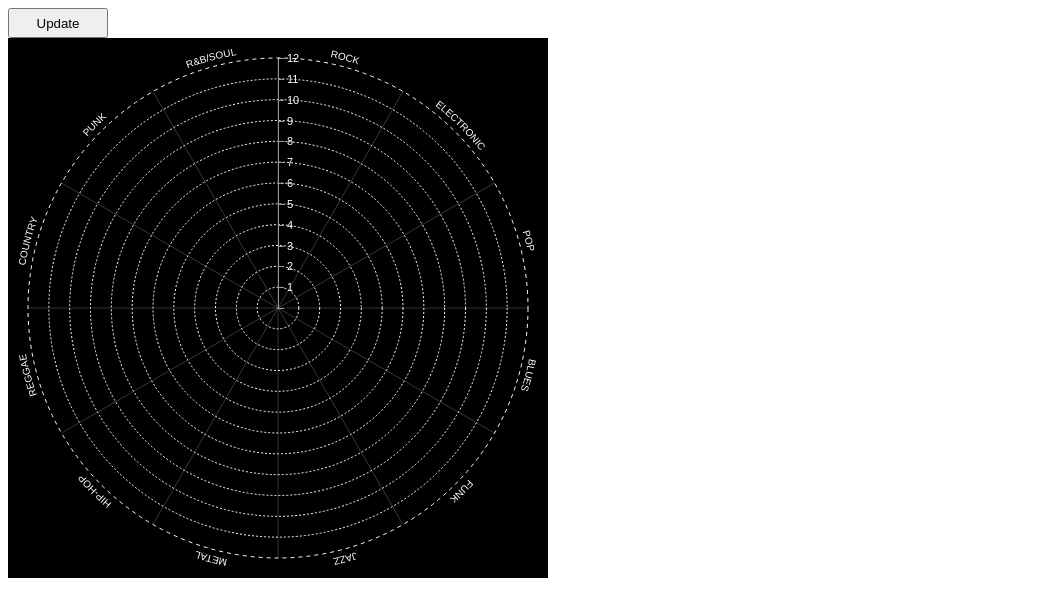
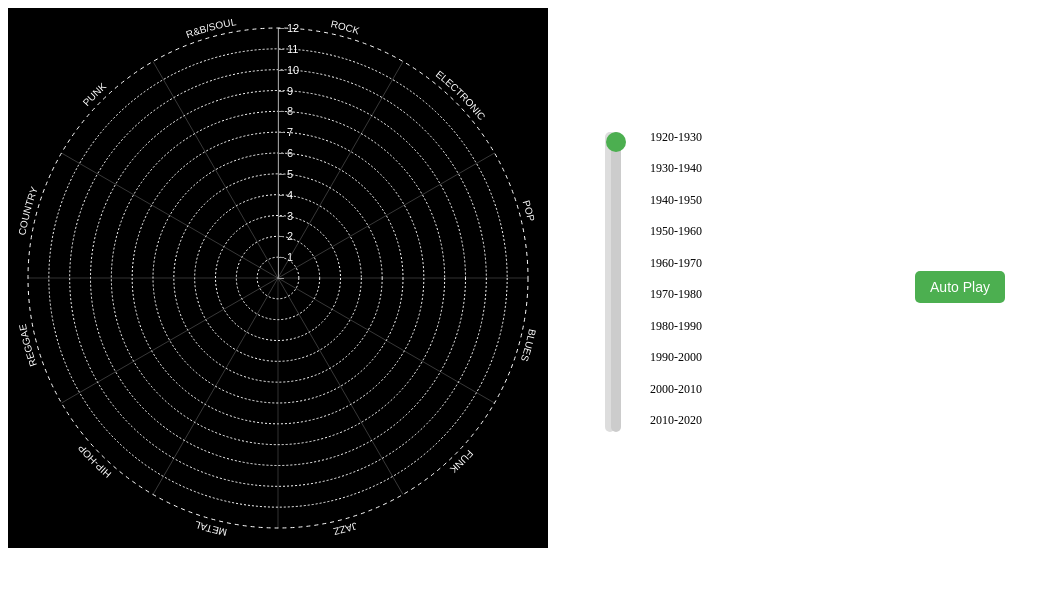
Before and after one commit to joma0/visualdon-musicproject, a website built with Vite: page test.html in a window 1280 px wide. Shown: the whole page, without its empty margins (0-1060 px from the left). Built offline with nearby package versions, Linux system fonts and the light colour scheme.

Commit message:
Ajout d'un slider et ajout de l'Auto-Play

```diff
--- a/src/index.js
+++ b/src/index.js
@@ -18,8 +18,38 @@ function update() {
         .call(chart);
 }
 
-d3.select('#update')
-    .on('click', update);
+document.addEventListener("DOMContentLoaded", function () {
+    const slider = document.getElementById("slider");
+    const autoPlayButton = document.getElementById("auto-play");
+    let autoPlayInterval = null;
+
+    autoPlayButton.addEventListener("click", function () {
+        if (autoPlayInterval) {
+            clearInterval(autoPlayInterval); // Stop if already running
+            autoPlayInterval = null;
+            autoPlayButton.textContent = "Auto Play";
+            return;
+        }
+
+        slider.value = 10; // Reset slider to 10
+        autoPlayButton.textContent = "Stop";
+
+        autoPlayInterval = setInterval(() => {
+            if (slider.value > 1) {
+                slider.value = parseInt(slider.value) - 1;
+                slider.dispatchEvent(new Event("input")); // Simule le changement pour mettre à jour le graphique
+            } else {
+                clearInterval(autoPlayInterval);
+                autoPlayInterval = null;
+                autoPlayButton.textContent = "Auto Play";
+            }
+        }, 3000); // 5 secondes entre chaque descente
+    });
+});
+
+//d3.select('#update').on('click', update);
+
+d3.select('#slider').on('input', update);
 
 var chart = radialBarChart()
     .barHeight(250)
--- a/test.html
+++ b/test.html
@@ -8,6 +8,7 @@
           font-family: "Helvetica Neue", Helvetica, sans-serif;
           font-size: 14px;
         }
+
         #chart path {
           fill: none;
         }
@@ -16,6 +17,7 @@
         #chart .layer-0 path {
           fill: steelblue;
         }
+
         #chart .layer-1 path {
           fill: white !important;
           opacity: 0.3;
@@ -28,10 +30,12 @@
           stroke: #aaa;
           stroke-dasharray: 4, 4;
         }
+
         #chart .tick-circles circle {
           stroke: #ddd;
           stroke-dasharray: 2, 2;
         }
+
         #chart .spokes line {
           stroke: #666;
           stroke-width: 0.2;
@@ -41,10 +45,12 @@
         #chart .axis text {
           font-size: 11px;
         }
+
         #chart .axis path {
           stroke: #999;
           shape-rendering: crispEdges;
         }
+
         #chart .axis line {
           stroke: #999;
           shape-rendering: crispEdges;
@@ -63,13 +69,123 @@
           height: 30px;
           cursor: pointer;
         }
+
+        #container {
+          display: flex;
+          align-items: center;
+        }
+
+        #slider-container {
+          position: relative;
+          width: 80px; /* largeur totale souhaitée (peut être ajustée) */
+          height: 300px; /* correspond à la longueur désirée du slider */
+          margin-left: 20px;
+        }
+        /* Slider positionné absolument dans le conteneur */
+        #slider {
+          position: absolute;
+          top: 0;
+          left: 35px; /* centrer horizontalement le slider dans un conteneur de 80px de large */
+          width: 300px;   /* longueur du slider avant rotation */
+          height: 10px;   /* épaisseur de la barre */
+          -webkit-appearance: none;
+          background: #ddd;
+          border-radius: 5px;
+          outline: none;
+          /* On applique une translation pour le repositionner, puis on le tourne */
+          transform: translate(0, 300px) rotate(-90deg);
+          transform-origin: top left;
+        }
+
+        /* Track pour Chrome, Safari, Opera */
+        #slider::-webkit-slider-runnable-track {
+          width: 100%;
+          height: 10px;
+          background: #ccc;
+          border-radius: 5px;
+        }
+        /* Thumb pour Chrome, Safari, Opera */
+        #slider::-webkit-slider-thumb {
+          -webkit-appearance: none;
+          width: 20px;
+          height: 20px;
+          background: #4CAF50;
+          border-radius: 50%;
+          margin-top: -5px;
+          cursor: pointer;
+        }
+        /* Track pour Firefox */
+        #slider::-moz-range-track {
+          width: 100%;
+          height: 10px;
+          background: #ccc;
+          border-radius: 5px;
+        }
+        /* Thumb pour Firefox */
+        #slider::-moz-range-thumb {
+          width: 20px;
+          height: 20px;
+          background: #4CAF50;
+          border-radius: 50%;
+          cursor: pointer;
+        }
+        /* Positionnement absolu des labels sur la droite du slider */
+        #tickmarks {
+          position: absolute;
+          top: 0;
+          left: 80px;
+          height: 300px; /* Doit correspondre à la hauteur du conteneur */
+          display: flex;
+          flex-direction: column;
+          justify-content: space-between;
+          font-size: 12px;
+          /* Pas de marge pour que les labels soient collés au bord */
+          margin: 0;
+          padding: 0;
+        }
+        #tickmarks option {
+          text-align: right;
+        }
+        #auto-play {
+          display: block;
+          width: auto; /* Ajuste la largeur au contenu */
+          padding: 8px 15px;
+          font-size: 14px;
+          cursor: pointer;
+          background-color: #4CAF50;
+          color: white;
+          border: none;
+          border-radius: 5px;
+          margin: 15px auto 0; /* Marge au-dessus pour le placer sous le slider */
+          text-align: center;
+        }
+
+        #auto-play:hover {
+          background-color: #45a049;
+        }
     </style>
   </head>
   <body>
-    <button type="button" id="update">Update</button>
+    <div id="container">
       <div id="chart"></div>
-
-    <!--<script src="js/d3.v3.min.js"></script>-->
+      <!-- Conteneur du slider vertical et de ses labels -->
+      <div id="slider-container">
+        <input type="range" id="slider" min="1" max="10" step="1" value="10" list="tickmarks">
+        <datalist id="tickmarks">
+          <option value="10" label="1920-1930"></option>
+          <option value="9" label="1930-1940"></option>
+          <option value="8" label="1940-1950"></option>
+          <option value="7" label="1950-1960"></option>
+          <option value="6" label="1960-1970"></option>
+          <option value="5" label="1970-1980"></option>
+          <option value="4" label="1980-1990"></option>
+          <option value="3" label="1990-2000"></option>
+          <option value="2" label="2000-2010"></option>
+          <option value="1" label="2010-2020"></option>
+        </datalist>
+      </div>
+      <button id="auto-play">Auto Play</button>
+    </div>
     <script type="module" src="/src/index.js"></script>
   </body>
 </html>
```
Lines whose indentation alone changed are shown as unchanged.
